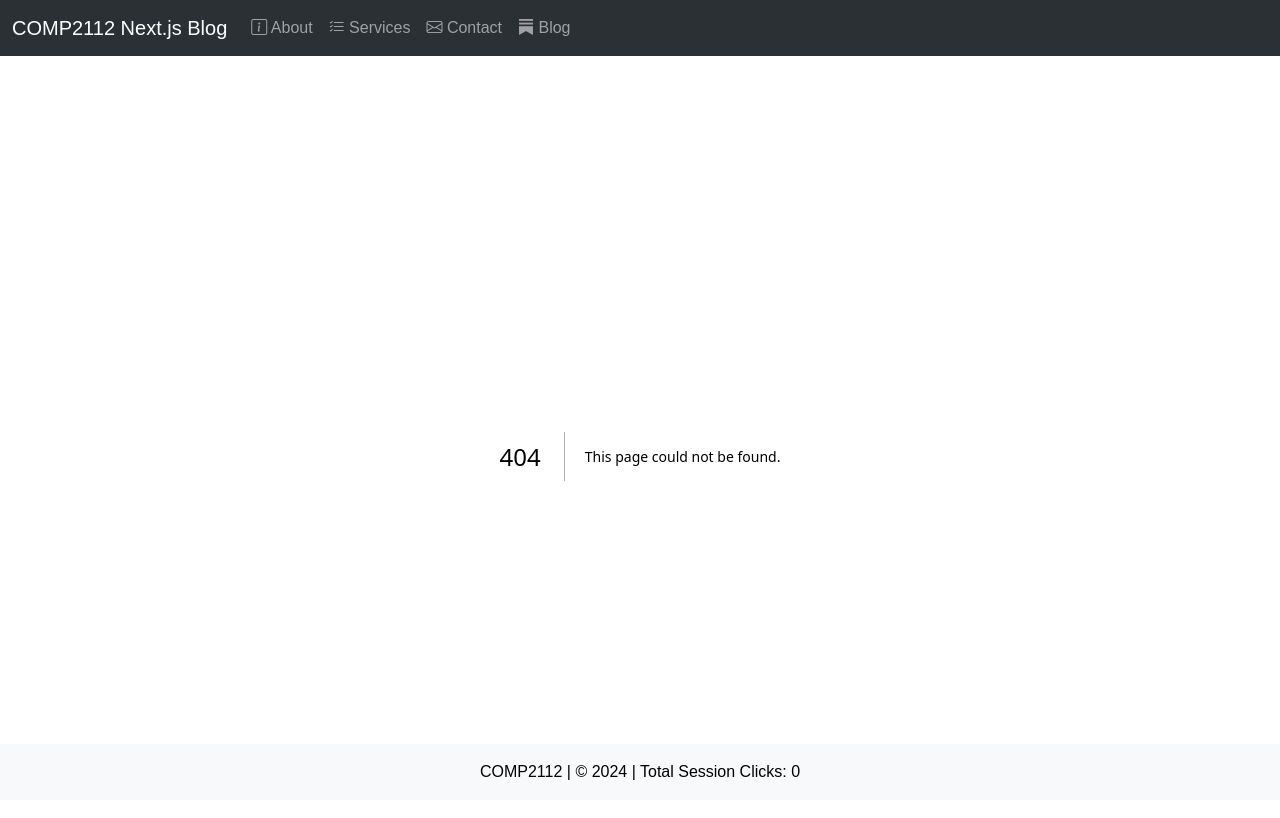
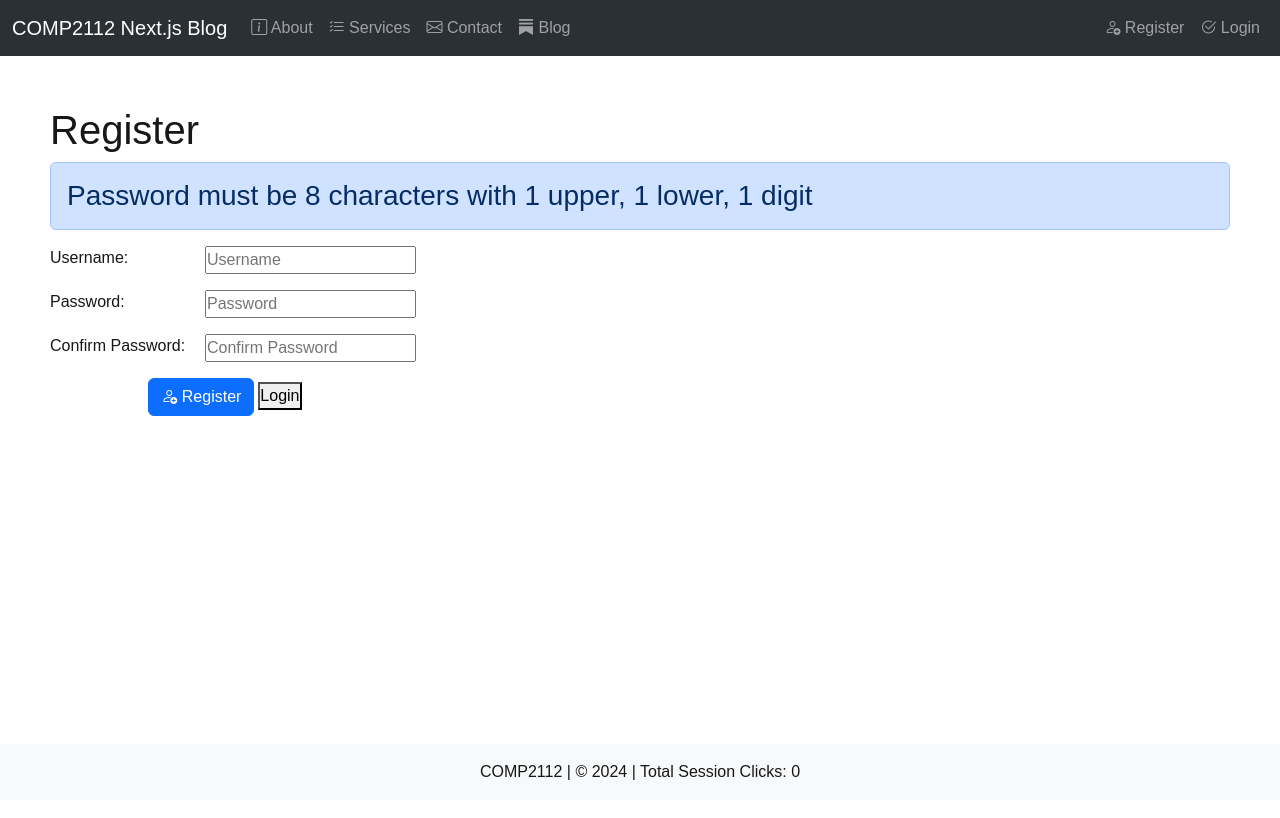
Before and after one commit to ifotn/comp2112-next-blog-f24, a Next.js app: page /register in a window 1280 px wide. Before the commit this address had no page. Shown: the top 818 px of the page. Built offline with nearby package versions, Linux system fonts and the light colour scheme.

Commit message:
l10/1 - register

```diff
--- a/app/components/header.js
+++ b/app/components/header.js
@@ -10,10 +10,14 @@ export default function Header() {
             </button>
             <div className="collapse navbar-collapse" id="navbarNavAltMarkup">
                 <div className="navbar-nav">
-                <Link className="nav-link" href="/about" id="about"><i className="bi bi-info-square"></i> About</Link>
-                <Link className="nav-link" href="/services" id="services"><i className="bi bi-list-check"></i> Services</Link>
-                <Link className="nav-link" href="/contact" id="contact"><i className="bi bi-envelope"></i> Contact</Link>
-                <Link className="nav-link" href="/blog" id="blog"><i className="bi bi-substack"></i> Blog</Link>
+                    <Link className="nav-link" href="/about" id="about"><i className="bi bi-info-square"></i> About</Link>
+                    <Link className="nav-link" href="/services" id="services"><i className="bi bi-list-check"></i> Services</Link>
+                    <Link className="nav-link" href="/contact" id="contact"><i className="bi bi-envelope"></i> Contact</Link>
+                    <Link className="nav-link" href="/blog" id="blog"><i className="bi bi-substack"></i> Blog</Link>
+                </div>
+                <div className="navbar-nav ms-auto">
+                    <Link className="nav-link" href="/register" id="register"><i className="bi bi-person-add"></i> Register</Link>
+                    <Link className="nav-link" href="/login" id="login"><i className="bi bi-check2-circle"></i> Login</Link>
                 </div>
             </div>
             </div>
--- a/app/globals.css
+++ b/app/globals.css
@@ -58,6 +58,6 @@ textarea {
 }
 
 label {
-  width: 105px;
+  width: 155px;
   vertical-align: top;
 }
--- /dev/null
+++ b/app/register/page.js
@@ -0,0 +1,80 @@
+"use client"
+
+import { useEffect, useState } from "react"
+
+export default function Register() {
+    useEffect(() => {
+        document.title = 'Register';
+    });
+
+    const [message, setMessage] = useState('Password must be 8 characters with 1 upper, 1 lower, 1 digit');
+    const [messageClass, setMessageClass] = useState('alert alert-primary');
+    const [loginButtonClass, setLoginButtonClass] = useState('.d-none');
+
+    const onSubmit = async(formData) => {
+        // validate passwords
+        if (formData.get('password') != formData.get('confirm')) {
+            setMessage('Passwords do not match');
+            setMessageClass('alert alert-danger');
+            return;
+        }
+
+        // passwords match, send new user to api
+        try {
+            //let reponse = await fetch('https://vercel-blog-api-eta.vercel.app/api/v1/auth/register', {
+            let reponse = await fetch('http://localhost:4000/api/v1/users/register', {
+                method: 'POST',
+                headers: {
+                    'Content-Type': 'application/json'
+                },
+                body: JSON.stringify({
+                    username: formData.get('username'),
+                    password: formData.get('password')
+                })
+            });
+
+            let apiResponse = await reponse.json();
+            console.log(apiResponse);
+            if (apiResponse.success == true) {
+                setMessage('Registration Successful. Click the Login button below.');
+                setMessageClass('alert alert-success');
+                setLoginButtonClass('btn btn-primary');
+            }
+            else {
+                setMessage(`Registration Unuccessful. ${apiResponse.msg}`);
+                setMessageClass('alert alert-danger');
+            }
+        }
+        catch (error) {
+            setMessage(`Registration Unuccessful. ${error}`);
+            setMessageClass('alert alert-danger');
+        }
+    };
+
+    return (
+        <main>
+          <h1>Register</h1>
+          <h3 className={messageClass}>{message}</h3>
+          <form action={onSubmit} method="post">
+            <fieldset className="pb-3">
+              <label htmlFor="username">Username:</label>
+              <input name="username" placeholder="Username" required />
+            </fieldset>
+            <fieldset className="pb-3">
+              <label htmlFor="password">Password:</label>
+              <input type="password" name="password" placeholder="Password" required pattern="(?=.*\d)(?=.*[a-z])(?=.*[A-Z]).{8,}" />
+            </fieldset>
+            <fieldset className="pb-3">
+              <label htmlFor="confirm">Confirm Password:</label>
+              <input type="password" name="confirm" placeholder="Confirm Password" required pattern="(?=.*\d)(?=.*[a-z])(?=.*[A-Z]).{8,}" />
+            </fieldset>
+            <button className="btn btn-primary me-1 offset-1">
+              <i className="bi bi-person-add"></i> Register
+            </button>
+            <button className={loginButtonClass}>
+                <i className="bi bi-circle2-check"></i> Login
+            </button>
+          </form>
+        </main>
+      )
+}
```
Also changed, not shown: app/login/page.js (added, +22 -0 lines).
